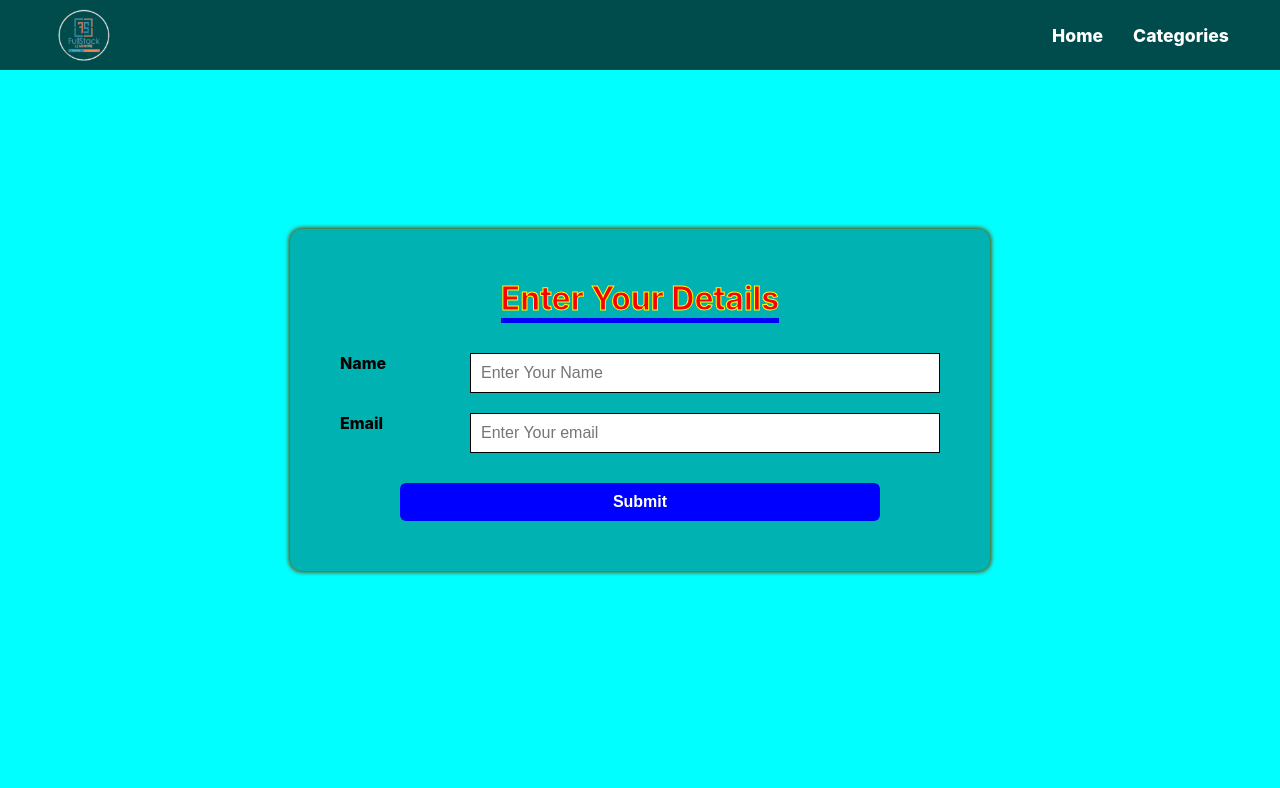
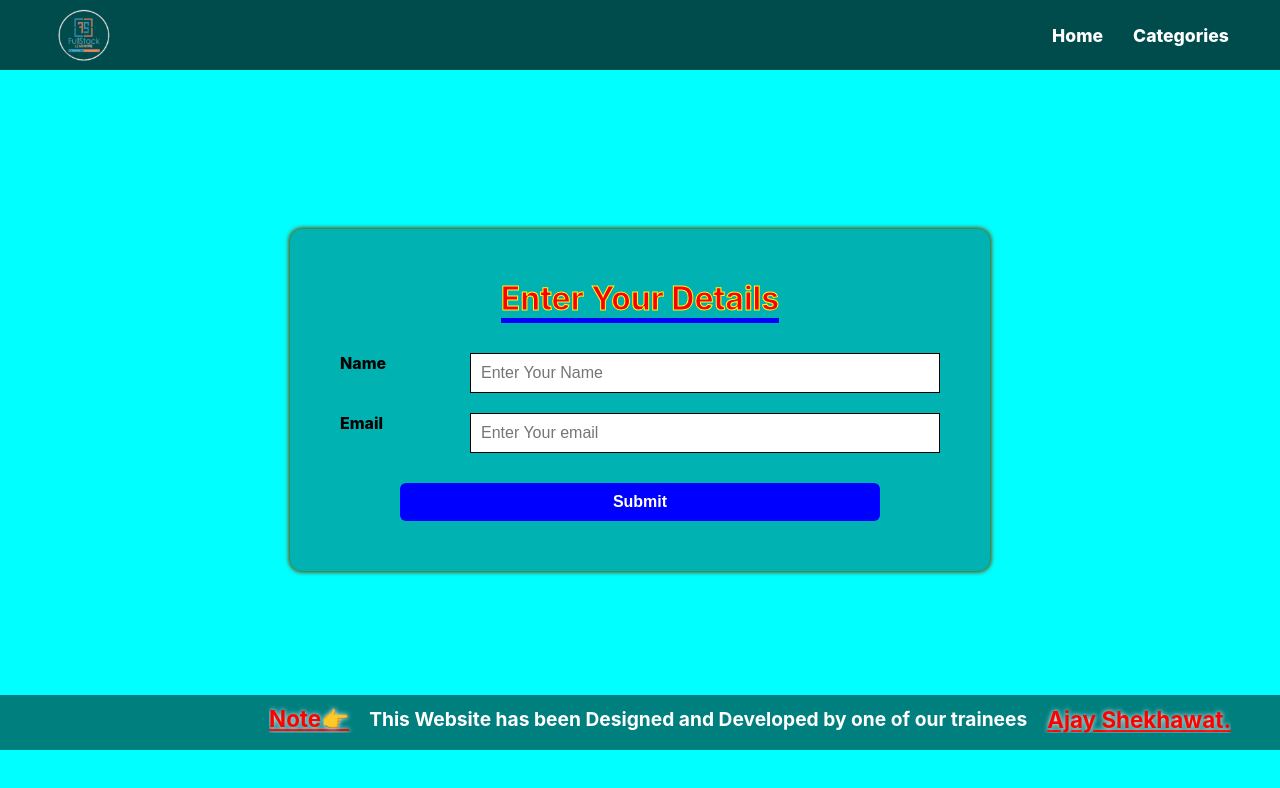
Before and after one commit to ajayshekhawat1803/Simple-Hiring-Frontend, a React (Create React App) app: page / in a window 1280 px wide. Shown: the top 788 px of the page. Built offline with nearby package versions, Linux system fonts and the light colour scheme.

Commit message:
Created a Tagline Created by Ajay Shekhawat

```diff
--- /dev/null
+++ b/src/Components/CreaterTAg/Creater.css
@@ -0,0 +1,64 @@
+.createrLine {
+    position: absolute;
+    display: flex;
+    text-wrap: nowrap;
+    height: 55px;
+    width: 100%;
+    background-color: rgba(0, 0, 0, 0.5);
+    color: #fff;
+    padding: 10px;
+    bottom: 50px;
+}
+
+.createrLine h2 {
+    /* width: 100%; */
+    width: fit-content;
+    overflow: hidden;
+    display: flex;
+    gap: 20px;
+    position: fixed;
+    animation: moveLine 15s linear infinite;
+    font-size: 1.2rem;
+    align-items: center;
+}
+.createrLine span{
+   font-size: 1.4rem;
+   color: red;
+   text-shadow: 0 0 5px white;
+   /* -webkit-text-stroke: 1px white; */
+   text-decoration: underline;
+}
+
+@keyframes moveLine {
+    0% {
+        transform: translateX(100%);
+    }
+
+    100% {
+        transform: translateX(-100%);
+    }
+}
+
+.createrLine marquee {
+    font-size: 1rem;
+    display: flex;
+    text-wrap: nowrap;
+    white-space: nowrap;
+}
+
+.createrLine marquee span {
+    display: inline;
+    color: red;
+    font-size: 1rem;
+    display: flex;
+}
+
+@keyframes move {
+    0% {
+        left: 0;
+    }
+
+    100% {
+        left: -100%;
+    }
+}
--- /dev/null
+++ b/src/Components/CreaterTAg/CreaterLine.js
@@ -0,0 +1,15 @@
+import React from 'react'
+import './Creater.css'
+
+const CreaterLine = () => {
+    return (
+        <div className='createrLine'>
+            <h2><span>Note👉</span>This Website has been Designed and Developed by one of our trainees <span>Ajay Shekhawat.</span></h2>
+            {/* <marquee>
+                <span>Note👉</span>This Website has been Designed and Developed by one of our trainee <span>Ajay Shekhawat</span> .
+            </marquee> */}
+        </div>
+    )
+}
+
+export default CreaterLine
--- a/src/Components/HR Details/HrDetails.js
+++ b/src/Components/HR Details/HrDetails.js
@@ -2,6 +2,7 @@ import React, { useState } from 'react'
 import { useNavigate } from 'react-router-dom'
 import axios from 'axios'
 import './HrDetails.css'
+import CreaterLine from '../CreaterTAg/CreaterLine'
 
 const HrDetails = () => {
     const [HrName, setHrName] = useState("")
@@ -29,7 +30,8 @@ const HrDetails = () => {
             }
         }
     }
-    return (
+    return (<>
+
         <div className='Hr-Details-cont'>
             <form
                 onSubmit={
@@ -51,7 +53,9 @@ const HrDetails = () => {
                 </div>
                 <input type='submit' value="Submit" id='SubmitBtn' />
             </form>
+        <CreaterLine />
         </div>
+    </>
     )
 }
 
--- a/src/index.css
+++ b/src/index.css
@@ -16,3 +16,7 @@ code {
   font-family: source-code-pro, Menlo, Monaco, Consolas, 'Courier New',
     monospace;
 }
+#root{
+  position: relative;
+
+}
```
